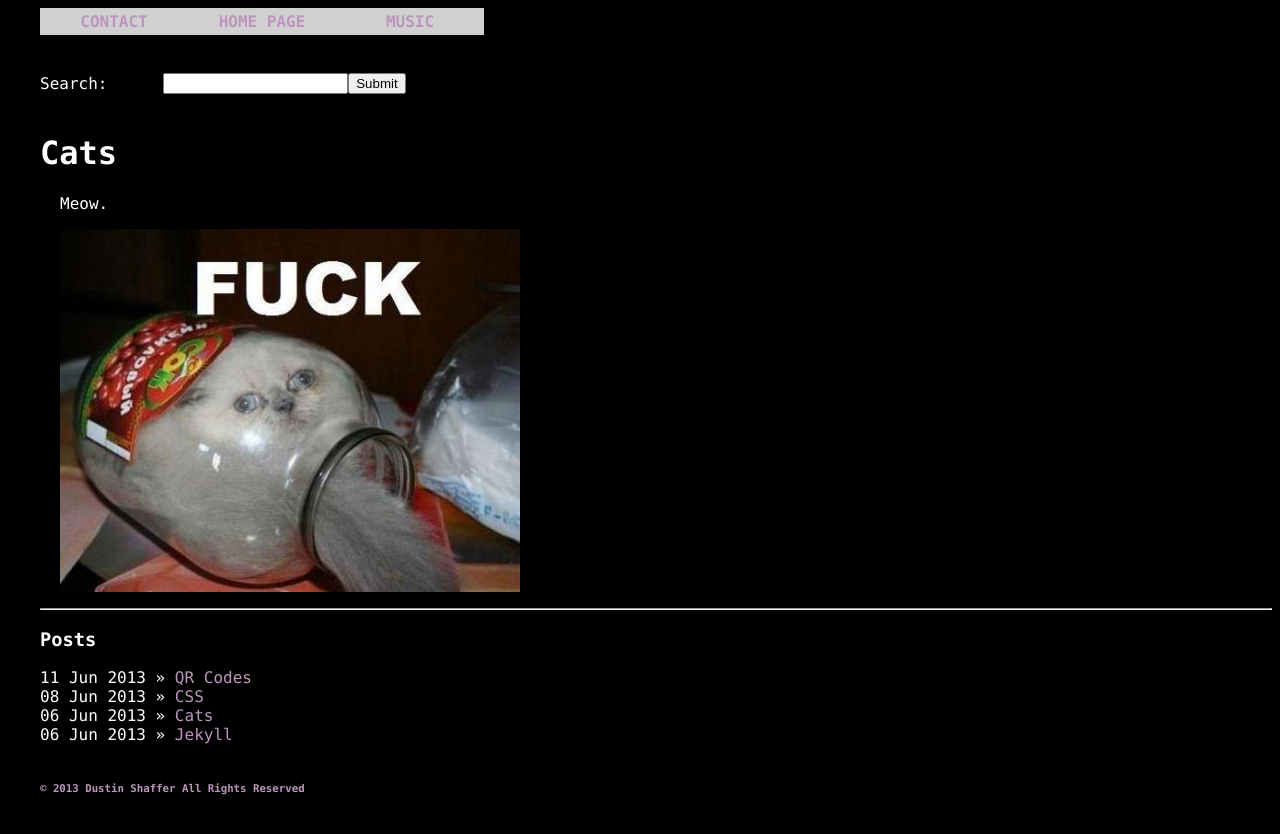
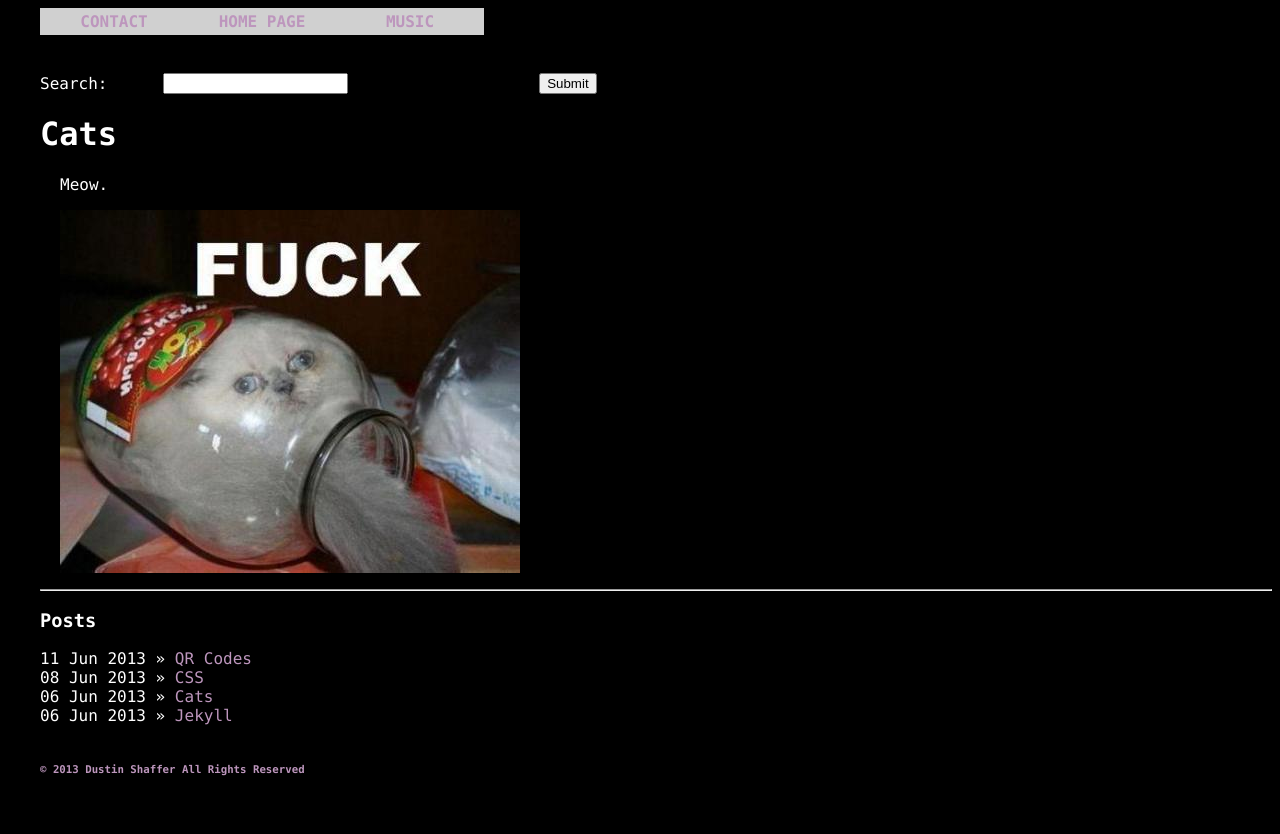
Before and after one commit to misterdustinface/misterdustinface.github.io, a Jekyll site: the page built from _posts/2013-6-6-cats.md, in a window 1280 px wide. Shown: the top 834 px of the page. Built offline with Jekyll 4.4.1, drawn with Linux system fonts in a browser that asks for light colours; comment, search, counter and statistics services are not loaded.

Commit message:
Update searchBar.html

```diff
--- a/_includes/searchBar.html
+++ b/_includes/searchBar.html
@@ -2,16 +2,11 @@
 <table width="50%" border="0" cellspacing="0" cellpadding="0">
   <tr>
     <td width="20%">&nbsp;</td>
-    <td width="20%">&nbsp;</td>
-    </tr>
+  </tr>
   <tr>
     <td>Search: </td>
     <td><input type="text" name="searchText"></td>
     <td><input type="submit" name="submit" value="Submit"></td>
     </tr>
-  <tr>
-    <td>&nbsp;</td>
-    <td>&nbsp;</td>
-    </tr>
 </table>
 </form>
```
